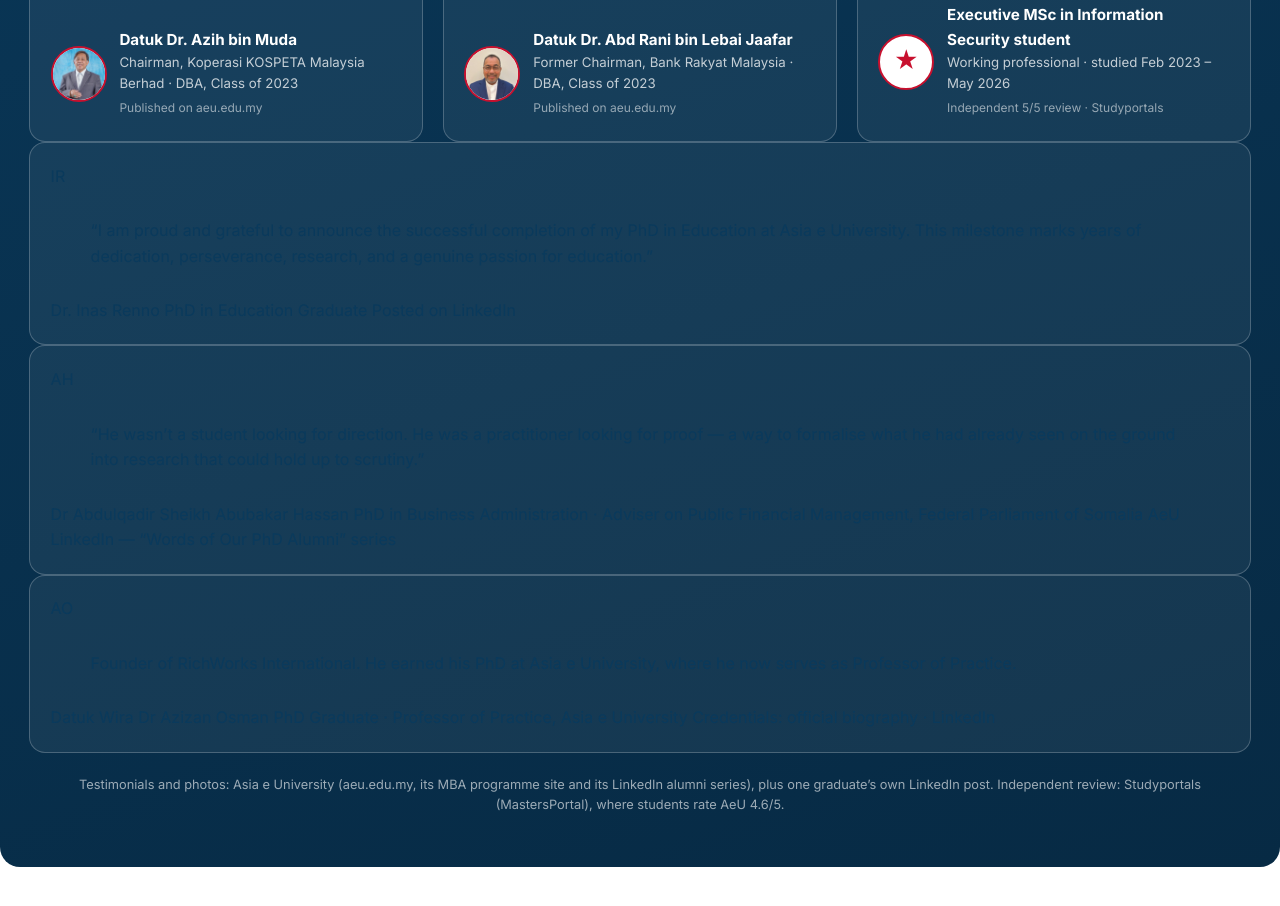
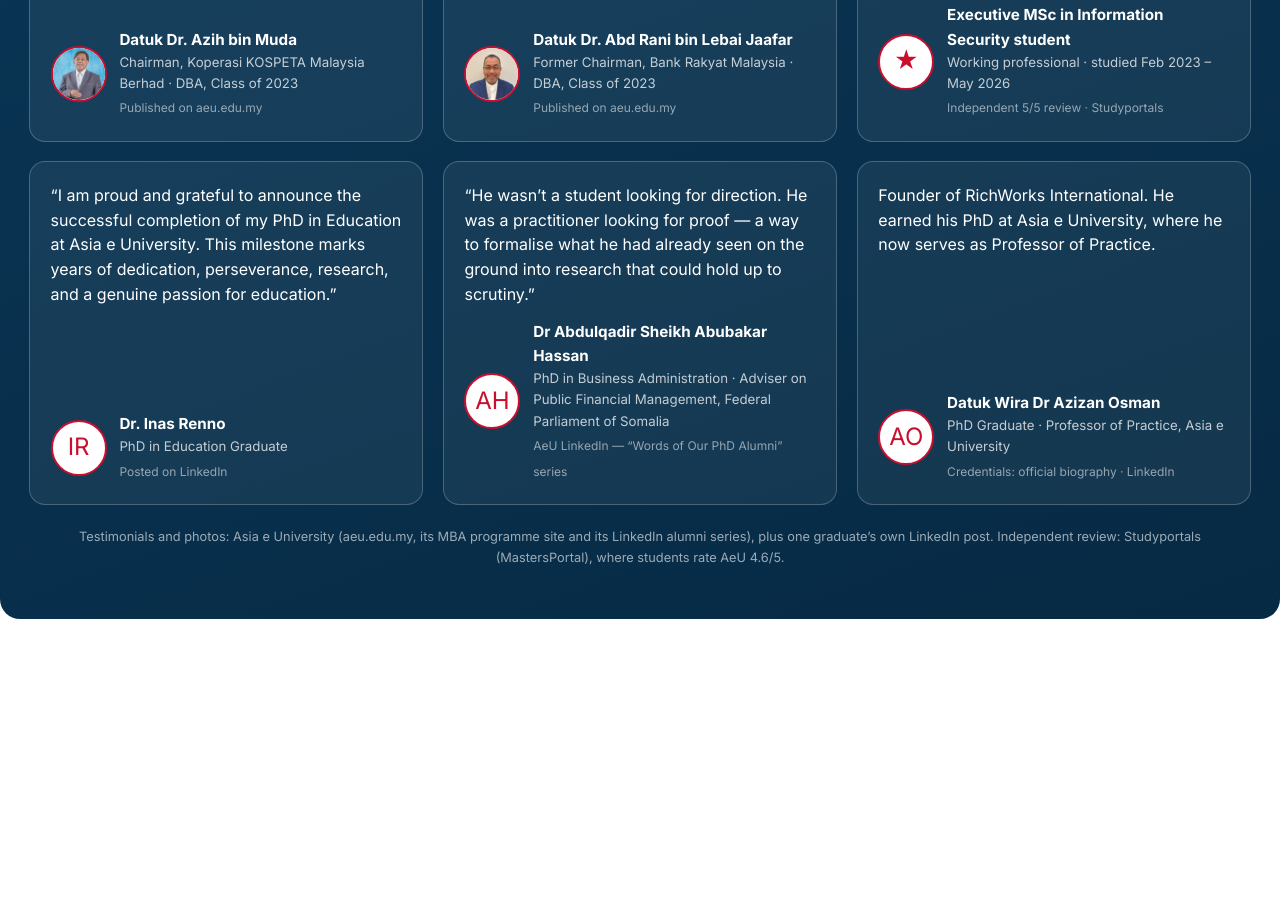
Before and after one commit to enablly/aeu-speed-ai-training, a plain HTML site: page index.html in a window 1280 px wide. Shown: the part 2280-3186 px from the top of the page. Drawn offline with Linux system fonts and the light colour scheme.

Commit message:
Fix testimonial tiles: move LinkedIn cards inside grid with correct styling

```diff
--- a/index.html
+++ b/index.html
@@ -1942,34 +1942,28 @@
               <span class="testi-meta"><strong>Executive MSc in Information Security student</strong><span>Working professional · studied Feb 2023 – May 2026</span><em>Independent 5/5 review · Studyportals</em></span>
             </figcaption>
           </figure>
-        </div>
           <figure class="testi-card">
-              <div class="testi-avatar testi-avatar-mono" aria-hidden="true">IR</div>
-              <blockquote>&ldquo;I am proud and grateful to announce the successful completion of my PhD in Education at Asia e University. This milestone marks years of dedication, perseverance, research, and a genuine passion for education.&rdquo;</blockquote>
-              <figcaption>
-                <span class="testi-name">Dr. Inas Renno</span>
-                <span class="testi-role">PhD in Education Graduate</span>
-                <span class="testi-source">Posted on LinkedIn</span>
+            <blockquote class="testi-quote">“I am proud and grateful to announce the successful completion of my PhD in Education at Asia e University. This milestone marks years of dedication, perseverance, research, and a genuine passion for education.”</blockquote>
+            <figcaption class="testi-person">
+              <span class="testi-photo testi-photo-fallback" aria-hidden="true">IR</span>
+              <span class="testi-meta"><strong>Dr. Inas Renno</strong><span>PhD in Education Graduate</span><em>Posted on LinkedIn</em></span>
             </figcaption>
           </figure>
           <figure class="testi-card">
-              <div class="testi-avatar testi-avatar-mono" aria-hidden="true">AH</div>
-              <blockquote>&ldquo;He wasn&rsquo;t a student looking for direction. He was a practitioner looking for proof &mdash; a way to formalise what he had already seen on the ground into research that could hold up to scrutiny.&rdquo;</blockquote>
-              <figcaption>
-                <span class="testi-name">Dr Abdulqadir Sheikh Abubakar Hassan</span>
-                <span class="testi-role">PhD in Business Administration &middot; Adviser on Public Financial Management, Federal Parliament of Somalia</span>
-                <span class="testi-source">AeU LinkedIn &mdash; &ldquo;Words of Our PhD Alumni&rdquo; series</span>
+            <blockquote class="testi-quote">“He wasn’t a student looking for direction. He was a practitioner looking for proof — a way to formalise what he had already seen on the ground into research that could hold up to scrutiny.”</blockquote>
+            <figcaption class="testi-person">
+              <span class="testi-photo testi-photo-fallback" aria-hidden="true">AH</span>
+              <span class="testi-meta"><strong>Dr Abdulqadir Sheikh Abubakar Hassan</strong><span>PhD in Business Administration · Adviser on Public Financial Management, Federal Parliament of Somalia</span><em>AeU LinkedIn — “Words of Our PhD Alumni” series</em></span>
             </figcaption>
           </figure>
           <figure class="testi-card">
-              <div class="testi-avatar testi-avatar-mono" aria-hidden="true">AO</div>
-              <blockquote>Founder of RichWorks International. He earned his PhD at Asia e University, where he now serves as Professor of Practice.</blockquote>
-              <figcaption>
-                <span class="testi-name">Datuk Wira Dr Azizan Osman</span>
-                <span class="testi-role">PhD Graduate &middot; Professor of Practice, Asia e University</span>
-                <span class="testi-source">Credentials: official biography &middot; LinkedIn</span>
+            <blockquote class="testi-quote">Founder of RichWorks International. He earned his PhD at Asia e University, where he now serves as Professor of Practice.</blockquote>
+            <figcaption class="testi-person">
+              <span class="testi-photo testi-photo-fallback" aria-hidden="true">AO</span>
+              <span class="testi-meta"><strong>Datuk Wira Dr Azizan Osman</strong><span>PhD Graduate · Professor of Practice, Asia e University</span><em>Credentials: official biography · LinkedIn</em></span>
             </figcaption>
           </figure>
+        </div>
         <p class="testi-note">Testimonials and photos: Asia e University (aeu.edu.my, its MBA programme site and its LinkedIn alumni series), plus one graduate&rsquo;s own LinkedIn post. Independent review: Studyportals (MastersPortal), where students rate AeU 4.6/5.</p>
       </div>
     </section>
```
Lines whose indentation alone changed are shown as unchanged.
